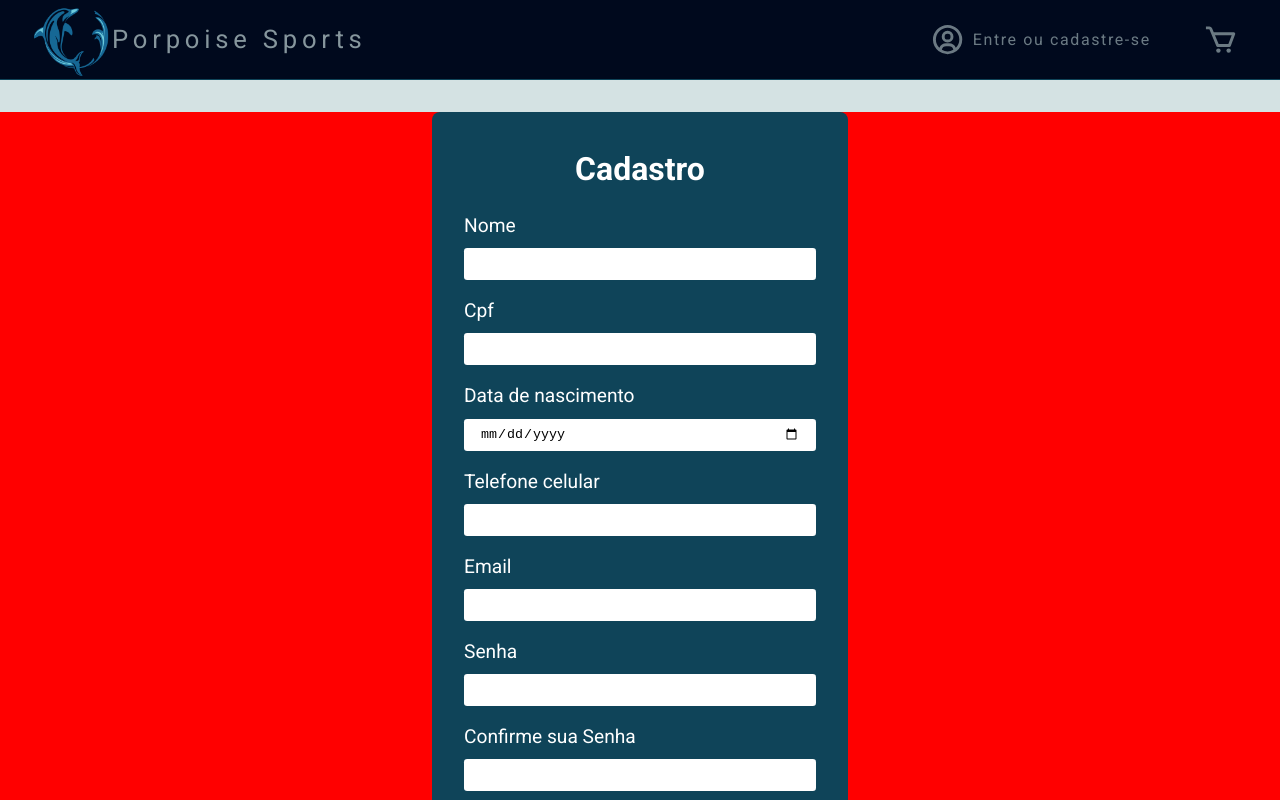
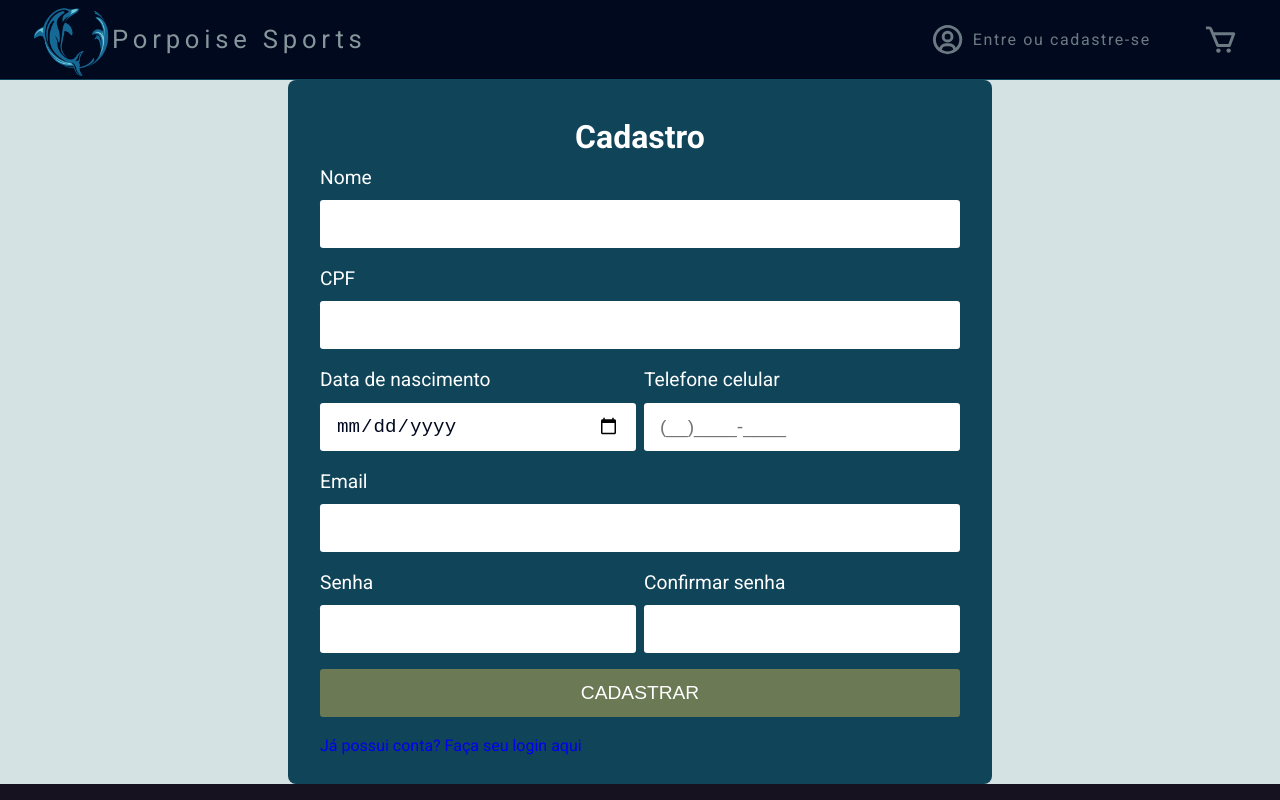
Before and after one commit to kaiquen/porpoise-frontend-reactjs, a React (Create React App) app: page /cadastro in a window 1280 px wide. Shown: the top 800 px of the page. Built offline with nearby package versions, Linux system fonts and the light colour scheme.

Commit message:
refactor: cadastro

```diff
--- a/src/components/Button/index.tsx
+++ b/src/components/Button/index.tsx
@@ -3,11 +3,17 @@ import './styles.scss';
 interface IButton {
     title:string;
     className?: string | undefined
+    type?: "button" | "submit" | "reset" | undefined;
+    onClick?: any | null
 }
 
-const Button = ({title, className}:IButton) => {
+const Button = ({title, className, type, onClick}:IButton) => {
     return (
-        <button className={`btn btn--${className}`}>
+        <button
+            type={type}
+            className={`btn btn--${className}` }
+            onClick={onClick}
+        >
             {title}
         </button>
     );
--- a/src/components/Button/styles.scss
+++ b/src/components/Button/styles.scss
@@ -2,16 +2,17 @@
 .btn {
     width: 100%;
     height: 3rem;
+
+    color: #fff;
     background-color: var(--secondary-color-light);
-    color: #fff;
     border: none;
     border-radius: 0.2rem;
 
     font-size: 1.2rem;
     text-transform: uppercase;
-    padding: 0.8rem 0;
+
+    transition: all 0.2s;
     cursor: pointer;
-    transition: all 0.2s;
 
     &:hover {
       background-color: var(--secondary-color);
--- a/src/components/Input/intex.tsx
+++ b/src/components/Input/intex.tsx
@@ -1,3 +1,4 @@
+import { platform } from 'os';
 import './styles.scss';
 
 interface IInput {
@@ -5,9 +6,11 @@ interface IInput {
     type: string;
     value: string;
     setValue: any;
+    className?: string | undefined
 }
 
-const Input = ({type, label,value, setValue}:IInput) => {
+const Input = ({type, label,value, setValue, className}:IInput) => {
+
     return (
         <div className="input">
             <label className="input__label">{label}</label>
@@ -16,6 +19,8 @@ const Input = ({type, label,value, setValue}:IInput) => {
                 type={type}
                 onChange={(e) => setValue(e.target.value)}
                 value={value}
+                className={`input__input ${className}`}
+                placeholder={type === 'tel' ? '(__)____-____':''}
                 required
             />
         </div>
--- a/src/components/Input/styles.scss
+++ b/src/components/Input/styles.scss
@@ -1,12 +1,14 @@
 
 .input {
     &__label {
+        width: 100%;
         float: left;
         font-size: 1.2rem;
         color: #fff;
     }
 
-    input {
+    &__input {
+
         color: var(--primary-color-dark);
         font-size: 1.2rem;
         width: 100%;
--- a/src/global/global.scss
+++ b/src/global/global.scss
@@ -40,3 +40,11 @@ a {
   list-style: none;
   text-decoration: none;
 }
+
+
+//H3
+.heading__primary {
+  text-align: center;
+  font-size: 2rem;
+  color: #fff;
+}
--- a/src/pages/cadastro/index.tsx
+++ b/src/pages/cadastro/index.tsx
@@ -2,80 +2,61 @@ import { Header } from '../../components/Header';
 import { Footer } from '../../components/Footer';
 import './styles.scss';
 import { useState } from 'react';
+import { Button } from '../../components/Button';
+import { Input } from '../../components/Input/intex';
 
 
 const Cadastro = () => {
-  const [name, setName] = useState();
-  const [email, setEmail] = useState();
-  const [password, setPassword] = useState();
-  const [cpf,setCpf] = useState();
-  const [phone, setPhone] =useState();
-  const [birth, setBirth] = useState();
+  const [name, setName] = useState<string>("");
+  const [email, setEmail] = useState<string>("");
+  const [password, setPassword] = useState<string>("");
+  const [cpf,setCpf] = useState<string>("");
+  const [phone, setPhone] =useState<string>("");
+  const [birth, setBirth] = useState<string>("");
 
   return (
-    <>
+    <div className='cadastro'>
       <Header />
-      <div className="container">
-
         <div className="content">
           <h3 className='heading__primary'>Cadastro</h3>
-          <form className="form">
-            <label>Nome</label>
+          <form className="form" id='form__cadastro'>
             <div className="form__group">
-              <input
-                type="text" required
-              />
-            </div>
-            <label>Cpf</label>
-            <div className="form__group">
-              <input
-                type="text" required
-              />
-            </div>
-            <label>Data de nascimento</label>
-            <div className="form__group">
-              <input
-                type="date" required
-              />
-            </div>
-            <label>Telefone celular</label>
-            <div className="form__group">
-              <input
-                type="tel" required
-              />
-            </div>
-            <label>Email</label>
-            <div className="form__group">
-              <input
-                type="email" required
-              />
-            </div>
-            <label>Senha</label>
-            <div className="form__group">
-              <input
-                type="password" required
-              />
-            </div>
-            <label>Confirme sua Senha</label>
-            <div className="form__group">
-              <input
-                type="password" required
-              />
+              <Input label="Nome" type='text' value={name} setValue={setName}/>
             </div>
             <div className="form__group">
-              <button type="submit" className="form__btn">
-                Cadastrar
-              </button>
+              <Input label="CPF" type='text' value={cpf} setValue={setCpf}/>
+            </div>
+            <div className="form__group--row">
+              <div className="form__group">
+                <Input label={"Data de nascimento"} type="date" value={birth} setValue={setBirth} className='input--date'/>
+              </div>
+              <div className="form__group--split"></div>
+              <div className="form__group">
+                <Input label='Telefone celular' type="tel" value={phone} setValue={setPhone} className='input--tel'/>
+              </div>
+            </div>
+            <div className="form__group">
+              <Input label="Email" type="email" value={email} setValue={setEmail} />
+            </div>
+            <div className="form__group--row">
+              <div className="form__group">
+                <Input label="Senha" type='password' value={password} setValue={setPassword}/>
+              </div>
+              <div className="form__group--split"></div>
+              <div className="form__group">
+                <Input label="Confirmar senha" type='password' value={password} setValue={setPassword}/>
+              </div>
+            </div>
+            <div className="form__group">
+              <Button title='Cadastrar' type='submit'/>
             </div>
           </form>
           <a className="signup" href="/login">
             Já possui conta? Faça seu login aqui
           </a>
         </div>
-
-      </div>
       <Footer />
-    </>
+    </div>
   )
 }
 
--- a/src/pages/cadastro/styles.scss
+++ b/src/pages/cadastro/styles.scss
@@ -1,75 +1,40 @@
-
-.container {
+.cadastro {
   width: 100vw;
   height: 100vh;
   display: flex;
   flex-direction: column;
   justify-content: space-between;
-  background-color: red;
-  margin-top: 2rem;
-
-  label {
-    font-size: 1.2rem;
-    color: #fff;
-  }
 }
 
 .content {
-  background-color: reds;
-  width: 26rem;
   margin: 0 auto;
+  padding: 2rem 2rem 1.6rem 2rem;
+  border-radius: .5rem;
+  background-color: var(--primary-color);
+}
 
-  border-radius: .5rem;
-
-  a {}
-
-  a:hover {
-    color:red;
-  }
+#form__cadastro {
+  width: 40rem;
 }
 
 .form {
   &__group {
-    width: 100%;
+    display: inline-block;
+
     margin-bottom: 1rem;
-    text-align: center;
 
-    input {
-
-      margin-top: 0.4rem;
-      width: 100%;
-      height: 2rem;
-      border: none;
-      border-radius: .2rem;
-      padding: 1rem;
+    &--row {
+      display: flex;
     }
 
+    &--split {
+      width: 1rem;
+    }
     span {
+      float: left;
       color: #fff;
-      margin-left: .5rem;
       font-weight: 400;
       letter-spacing: .1rem;
     }
   }
-
-  &__btn {
-
-    width: 40%;
-    background-color: red;
-    color: #fff;
-    border: none;
-    border-radius: 0.2rem;
-
-
-    font-size: 1rem;
-    text-transform: uppercase;
-    padding: 0.8rem 0;
-    cursor: pointer;
-    transition: all 0.2s;
-
-    &:hover {
-      background-color: red;
-
-    }
-  }
 }
--- a/src/pages/login/index.tsx
+++ b/src/pages/login/index.tsx
@@ -33,7 +33,7 @@ const Login = () => {
 				<div className="content">
 					<h3 className="heading__primary">Login</h3>
 
-					<form onSubmit={handleSubmit} className="form">
+					<form onSubmit={handleSubmit} className="form" id="form__login">
 						<div className="form__group">
 							<Input type='text' label="Email" value={email} setValue={setEmail}/>
 						</div>
@@ -49,15 +49,15 @@ const Login = () => {
 						)}
 
 						<div className="form__group">
-							<Button  title='Entrar'/>
+							<Button type="submit" title='Entrar'/>
 						</div>
 
 						<div className="form__group">
-							<Button className="white" title='Cadastrar'/>
+							<Button type="button" className="white" title='Cadastrar' onClick={() => navigate('/cadastro')}/>
 						</div>
 					</form>
+
 				</div>
-
 			<Footer />
 		</div>
 	);
--- a/src/pages/login/styles.scss
+++ b/src/pages/login/styles.scss
@@ -1,4 +1,3 @@
-
 .login {
   width: 100vw;
   height: 100vh;
@@ -6,30 +5,23 @@
   flex-direction: column;
   justify-content: space-between;
 }
-.heading__primary {
-  text-align: center;
-  font-size: 2rem;
-  color: #fff;
-}
 
 .content {
-  width: 26rem;
   margin: 0 auto;
   padding: 2rem 2rem 1.6rem 2rem;
   border-radius: .5rem;
   background-color: var(--primary-color);
 }
 
-
+#form__login {
+  width: 32rem;
+}
 
 .form {
-  margin-top: 1rem;
-
   &__group {
     display: inline-block;
     width: 100%;
-    margin-bottom: 1rem;
-
+    margin-bottom: 1rem;;
     span {
       float: left;
       color: #fff;
@@ -38,11 +30,3 @@
     }
   }
 }
-
-.signup {
-  color: #fff;
-}
-
-.signup:hover {
-  color:red;
-}
```
